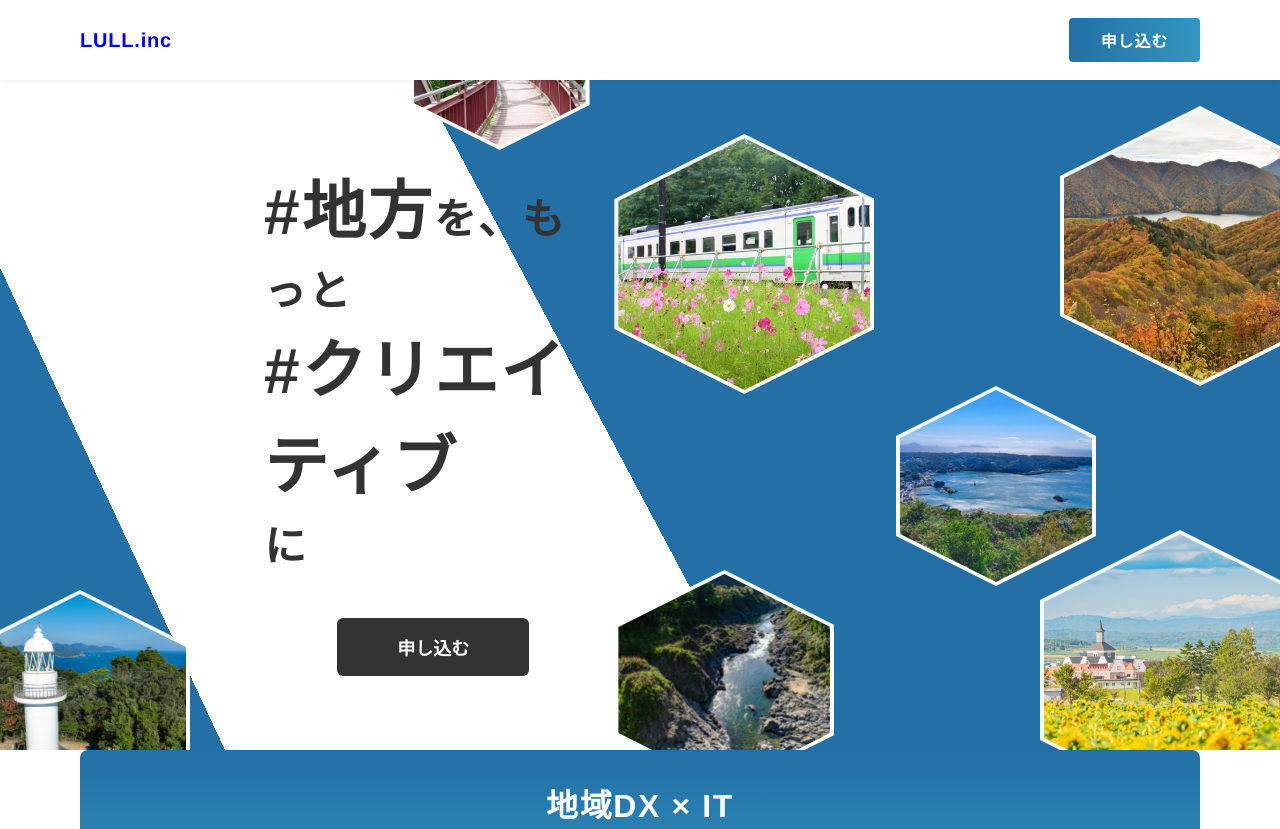
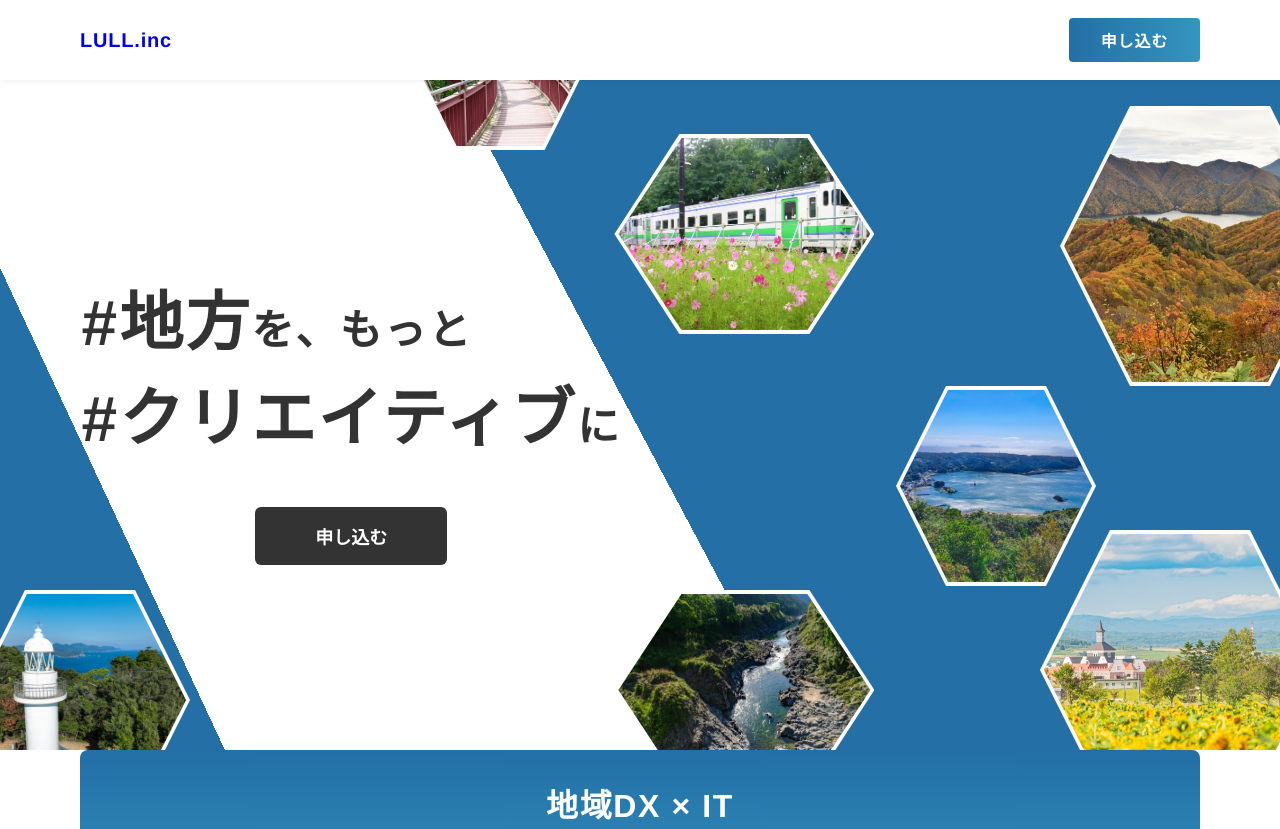
Before and after one commit to hnagaki-coder/lull-DX-LP, a website: page index.html in a window 1280 px wide. Shown: the top 829 px of the page. Drawn offline with Linux system fonts and the light colour scheme.

Commit message:
六角形の向きを調整しました

```diff
--- a/src/hero.scss
+++ b/src/hero.scss
@@ -43,7 +43,7 @@
   background-color: var(--color-white);
   background-image: linear-gradient(
       422deg,
-      transparent 47%,
+      transparent 49%,
       var(--color-primary-blue) 40.1%
     ),
     linear-gradient(65deg, var(--color-primary-blue) 14%, transparent 12.1%);
@@ -64,6 +64,8 @@
 
 .hero__content {
   padding-top: 40px;
+  position: absolute;
+ right: 179px;
 }
 
 .hero__text-group {
@@ -115,7 +117,7 @@
 
 .hexagon {
   position: absolute;
-  clip-path: polygon(50% 0%, 100% 25%, 100% 75%, 50% 100%, 0% 75%, 0% 25%);
+  clip-path: polygon(25% 0%, 75% 0%, 100% 50%, 75% 100%, 25% 100%, 0% 50%);
   background-color: #ddd;
   overflow: hidden;
   padding: 4px;
@@ -126,14 +128,14 @@
   width: 100%;
   height: 100%;
   object-fit: cover;
-  clip-path: polygon(50% 0%, 100% 25%, 100% 75%, 50% 100%, 0% 75%, 0% 25%);
+  clip-path: polygon(25% 0%, 75% 0%, 100% 50%, 75% 100%, 25% 100%, 0% 50%);
 }
 
 .hex-1 {
   top: 12%;
   left: 48%;
   width: 260px;
-  height: 260px;
+  height: 200px;
   z-index: 5;
 }
 
@@ -164,8 +166,8 @@
 .hex-5 {
   bottom: -40px;
   left: 48%;
-  width: 220px;
-  height: 220px;
+  width: 260px;
+    height: 200px;
   z-index: 4;
 }
 
```
Also changed, not shown: src/hero.css, src/main.css, 3 other files.
